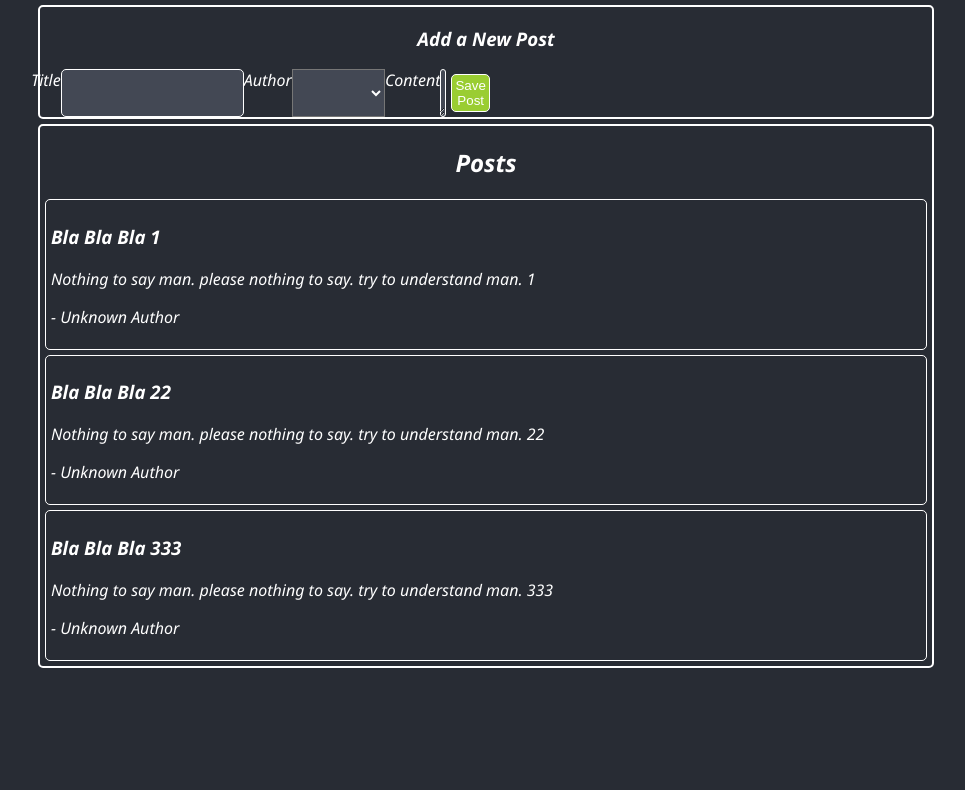
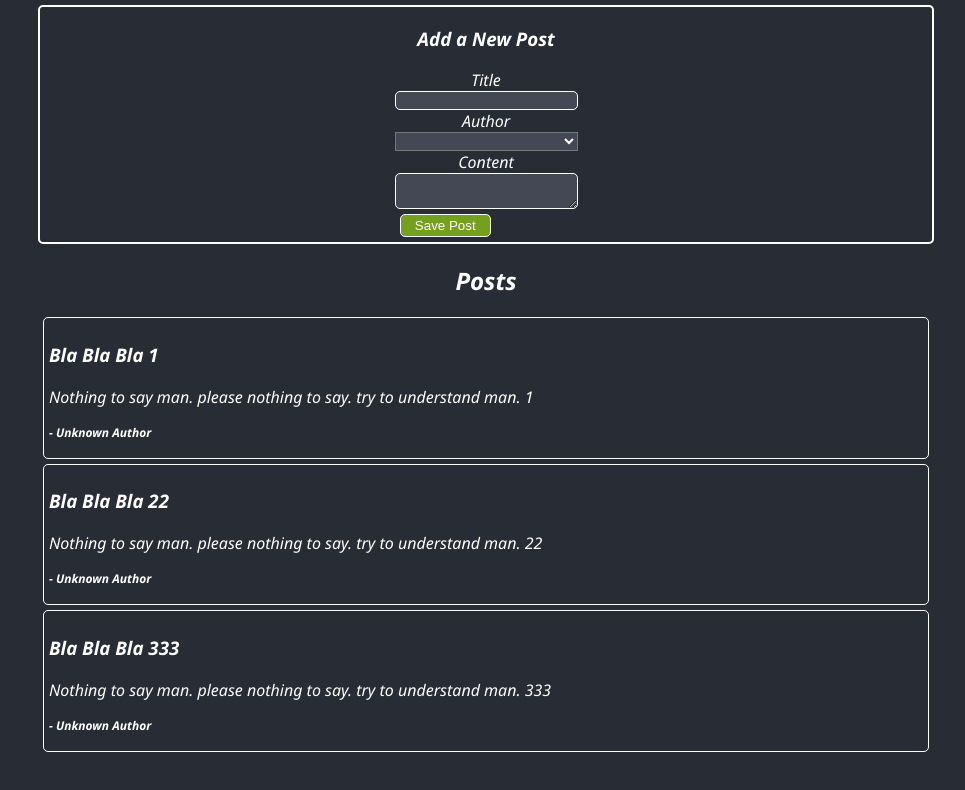
Before and after one commit to Sayeed-Islam-Tazim/blog-post-react-redux, a React (Create React App) app: page / in a window 1280 px wide. Shown: the top 790 px of the page, without its empty margins (154-1119 px from the left). Built offline with nearby package versions, Linux system fonts and the light colour scheme.

Commit message:
blog post design changes

```diff
--- a/src/App.css
+++ b/src/App.css
@@ -27,7 +27,6 @@ article {
 
 form {
   display: grid;
-  max-width: 50%;
   /* grid-template-columns: 0.1fr 1fr 0.1fr 2fr 5fr;
   grid-column-gap: 10px;
   grid-row-gap: 10px;
@@ -41,7 +40,7 @@ select {
 }
 
 button {
-  background-color: yellowgreen;
+  background-color: rgb(116, 160, 29);
   color: white;
   max-width: 50%;
   border: 1px solid white;
@@ -57,3 +56,8 @@ textarea {
   background-color: #434854;
   color: white;
 }
+
+.author-design {
+  font-size: 12px;
+  font-weight: bold;
+}
--- a/src/features/posts/addPostForm.css
+++ b/src/features/posts/addPostForm.css
@@ -1,4 +1,5 @@
 .container {
-  display: flex;
+  /* max-width: 50%; */
+  display: grid;
   justify-content: center;
 }
--- a/src/features/posts/postList.js
+++ b/src/features/posts/postList.js
@@ -11,7 +11,7 @@ const PostList = () => {
       <article key={post.id}>
         <h3>{post.title}</h3>
         <p>{post.content.substring(0, 100)}</p>
-        <p className="">
+        <p className="author-design">
           - <PostAuthor userId={post.userId} />
         </p>
       </article>
@@ -19,10 +19,10 @@ const PostList = () => {
   });
 
   return (
-    <section>
+    <>
       <h2>Posts</h2>
       {renderedPosts}
-    </section>
+    </>
   );
 };
 
```
